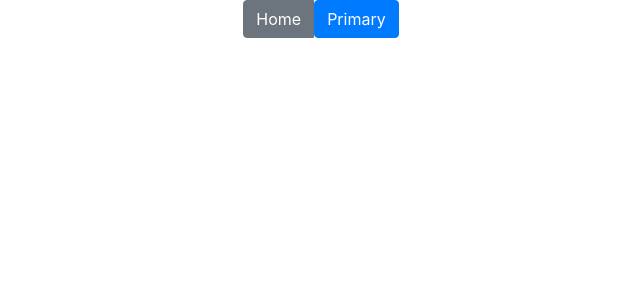
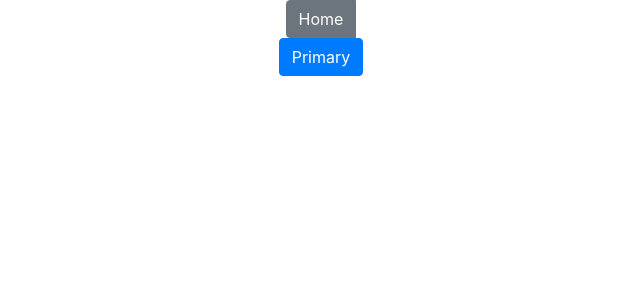
Before and after one commit to NisLox/ReactDropDown, a React (Create React App) app: page / in a window 1280 px wide. Shown: the top 300 px of the page, without its empty margins (319-959 px from the left). Built offline with nearby package versions, Linux system fonts and the light colour scheme.

Commit message:
refactored dropdownButton

```diff
--- a/src/App.js
+++ b/src/App.js
@@ -1,6 +1,7 @@
 import React from 'react';
 import './App.css';
 import { ButtonDropdown, DropdownMenu, DropdownItem, DropdownToggle } from 'reactstrap';
+import DropdownTest from "./dropdownTest"
 
 class App extends React.Component {
   constructor(props) {
@@ -34,15 +35,8 @@ class App extends React.Component {
   render() {
     return (
       <div className="App">
-       <ButtonDropdown isOpen={this.state.dropdownOpen} toggle={this.toggle}>
-        <DropdownToggle>{this.state.value}</DropdownToggle>
-        <DropdownMenu>
-          <DropdownItem onClick={this.select}>Work</DropdownItem>
-          <DropdownItem onClick={this.select}>Contact</DropdownItem>
-        </DropdownMenu>
-      </ButtonDropdown>
-
-      <button type="button" onClick={this.printInformation} class="btn btn-primary">Primary</button>
+        <DropdownTest dropdownOpen={this.state.dropdownOpen} toggle={this.toggle} dropdownValue={this.state.value} selectedValue={this.select}/>
+        <button type="button" onClick={this.printInformation} class="btn btn-primary">Primary</button>
       </div>
     );
   }
--- /dev/null
+++ b/src/dropdownTest.js
@@ -0,0 +1,22 @@
+import React from 'react';
+import { ButtonDropdown, DropdownMenu, DropdownItem, DropdownToggle } from 'reactstrap';
+
+class dropdownTest extends React.Component {
+
+    render() {
+        return (
+          <div >
+           <ButtonDropdown isOpen={this.props.dropdownOpen} toggle={this.props.toggle}>
+            <DropdownToggle>{this.props.dropdownValue}</DropdownToggle>
+            <DropdownMenu>
+              <DropdownItem onClick={this.props.selectedValue}>Work</DropdownItem>
+              <DropdownItem onClick={this.props.selectedValue}>Contact</DropdownItem>
+            </DropdownMenu>
+          </ButtonDropdown>
+
+          </div>
+        );
+      }
+    }
+
+export default dropdownTest;
```
